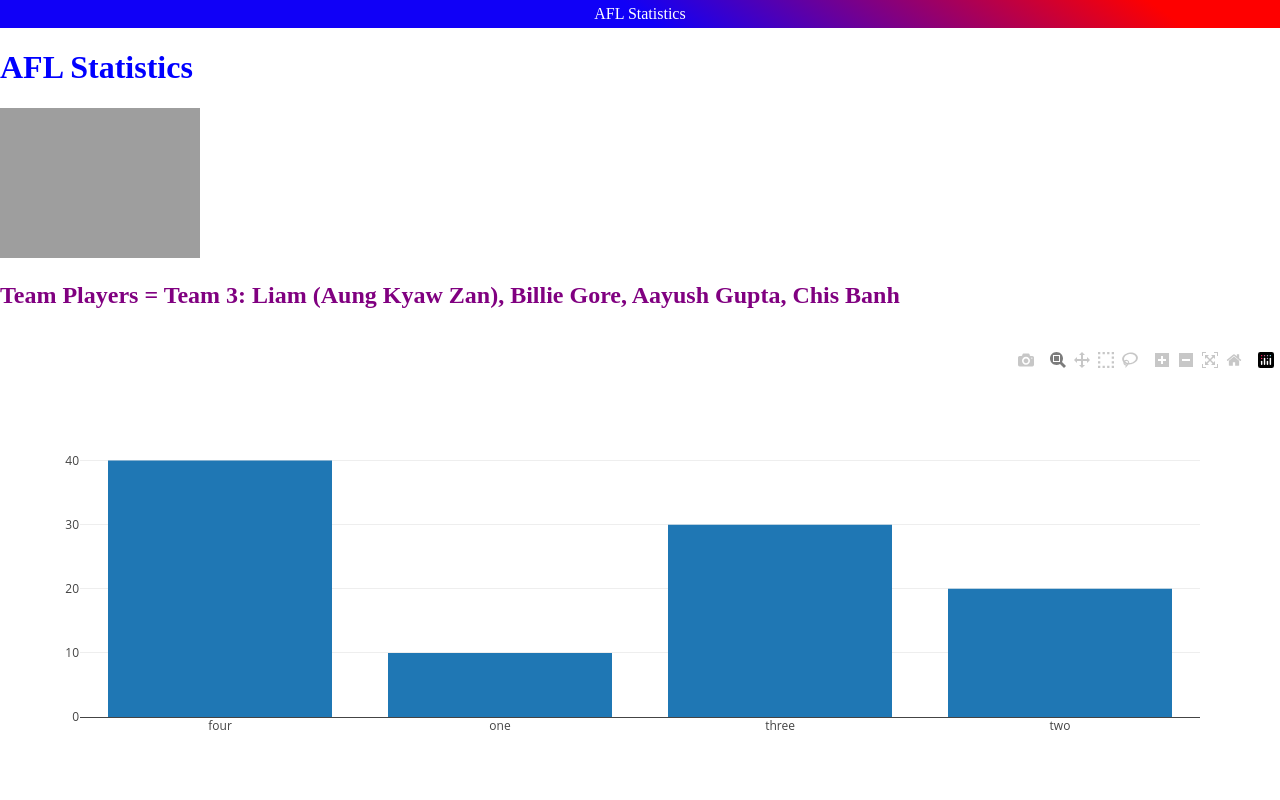
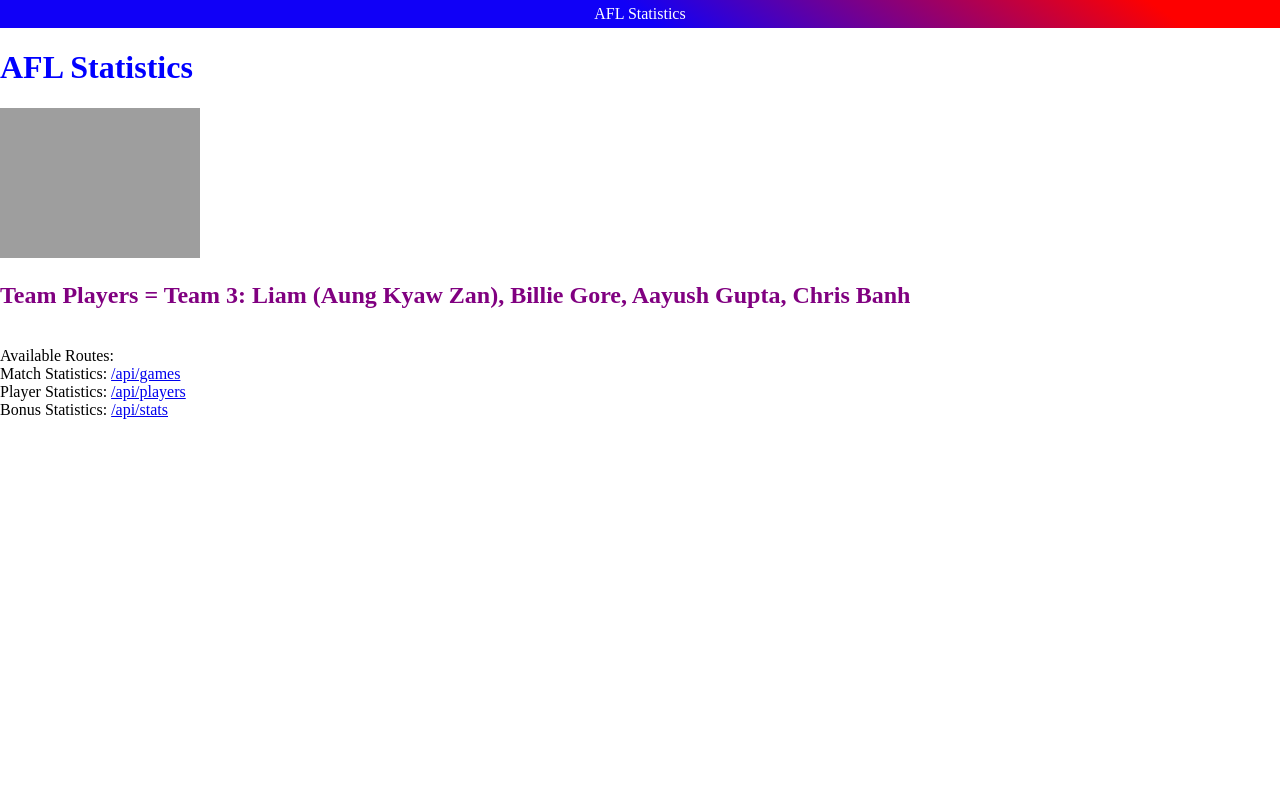
Before and after one commit to BillieOdelle/AFL---Project-3, a Flask app: page / in a window 1280 px wide. Run offline with Flask 3, Linux system fonts and the light colour scheme; parts of the project's set-up code (start-up, migrations or seed data) failed here and were passed over; some libraries are stand-ins or nearby versions; grey boxes are pictures that could not be loaded.

Commit message:
Use updated flask api and index.html

```diff
--- a/app.py
+++ b/app.py
@@ -1,18 +1,64 @@
-from flask import Flask, render_template
+from flask import Flask, render_template, jsonify
+import numpy as np
+import sqlalchemy
+from sqlalchemy.ext.automap import automap_base
+from sqlalchemy.orm import Session
+from sqlalchemy import create_engine, func, inspect
+import pandas as pd
+# read_games = pd.read_csv("Data/games.csv")
+# read_players = pd.read_csv("Data/players.csv")
+# read_stats = pd.read_csv("Data/stats.csv")
+#################################################
+# Database Setup
+#################################################
+# engine = create_engine("sqlite:///AFL.sqlite")
+engine = create_engine(
+    "postgresql+psycopg2://afl_user:password@localhost/AFL-Project")
+# # reflect an existing database into a new model
+Base = automap_base()
+# # # reflect the tables
+Base.prepare(autoload_with=engine)
+# # Save reference to the table
+
+Players = Base.classes.players
+Games = Base.classes.games
+
 
 app = Flask(__name__)
 
+
 @app.route('/')
-def Home():
+def game():
     return render_template("index.html")
 
-@app.route('/api/data')
-def Data():
-    d = {
-        'one': 10,
-        'two': 20,
-        'three': 30,
-        'four': 40,
-    }
 
-    return d;
+@app.route('/api/games/')
+def games_api():
+    session = Session(engine)
+    results = engine.execute("SELECT * FROM games")
+    session.close()
+    return jsonify(results)
+
+
+@app.route('/api/players/')
+def players_api():
+    session = Session(engine)
+    results = { playerid: name for playerid,name in session.query(Players.playerid, Players.name).all()}
+
+    return jsonify(results)
+
+
+@app.route('/api/stats')
+def stats_api():
+    data = engine.execute("SELECT * FROM stats")
+    for stats in data:
+        return jsonify(stats)
+# @app.route('/api/data')
+# def Data():
+#     d = {
+#         'one': 10,
+#         'two': 20,
+#         'three': 30,
+#         'four': 40,
+#     }
+#     return d
--- a/templates/index.html
+++ b/templates/index.html
@@ -12,8 +12,19 @@
     <nav>AFL Statistics</nav>
     <h1 style="color:blue; align:center;">AFL Statistics</h1>
     <img src="https://upload.wikimedia.org/wikipedia/en/thumb/e/e4/Australian_Football_League.svg/250px-Australian_Football_League.svg.png" alt="AFL Image" height=150 width=200 />
-    <h2 style="color:purple; align:center;">Team Players = Team 3: Liam (Aung Kyaw Zan), Billie Gore, Aayush Gupta, Chis Banh</h2>
+    <h2 style="color:purple; align:center;">Team Players = Team 3: Liam (Aung Kyaw Zan), Billie Gore, Aayush Gupta, Chris Banh</h2>
     <br>
+    Available Routes:
+    <br>
+    Match Statistics:
+    <a href="/api/games">/api/games</a>
+    <br>
+    Player Statistics:
+    <a href="/api/players">/api/players</a>
+    <br>
+    Bonus Statistics:
+    <a href="/api/stats">/api/stats</a>
+
     <main>
       <div id='bar'></div>
     </main>
```
Also changed, not shown: 3 other files.
